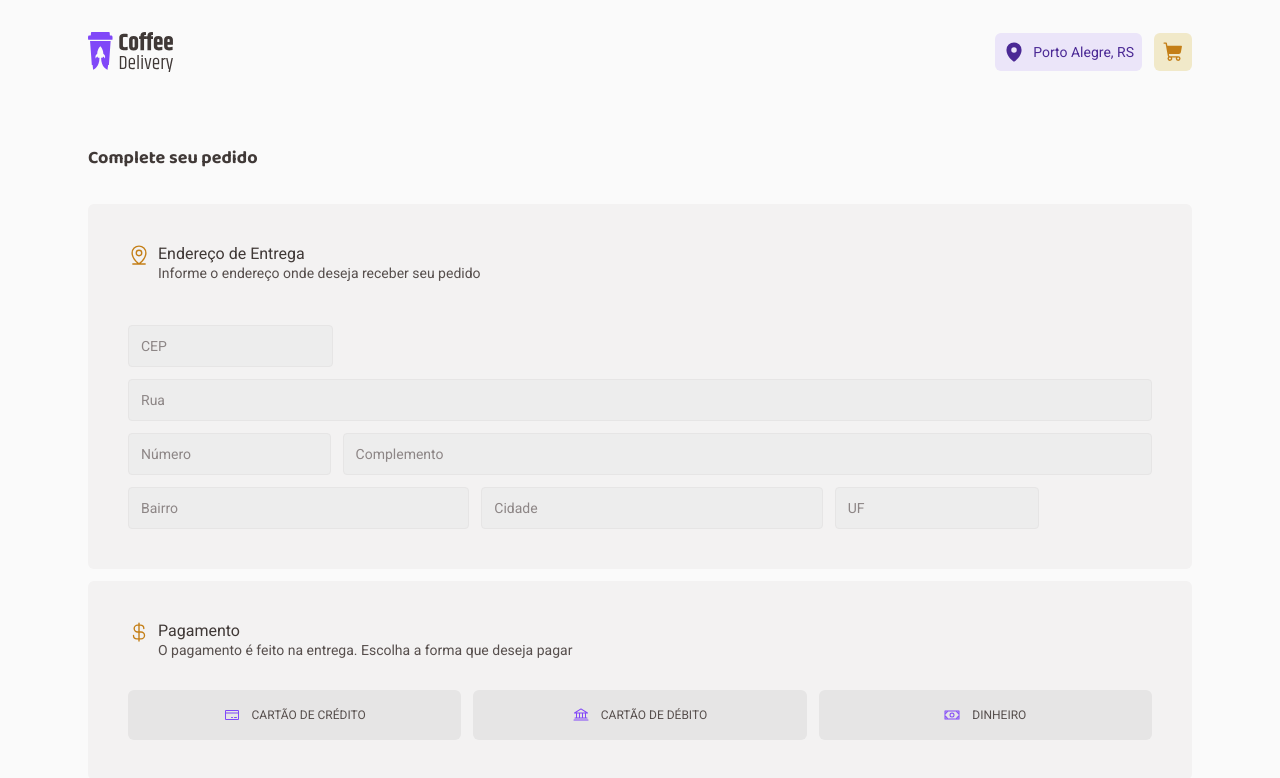
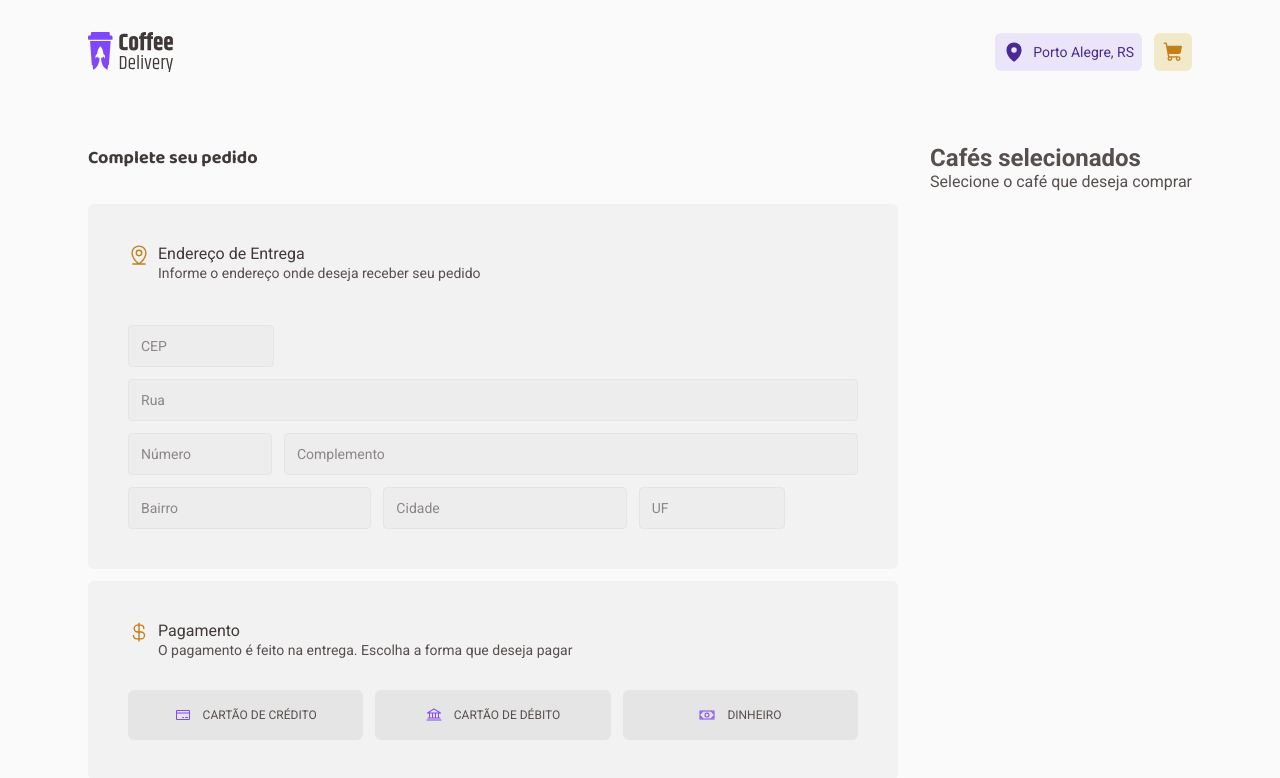
Before and after one commit to gustavoeguedes/coffee-delivery, a React (Vite) app: page /checkout in a window 1280 px wide. Shown: the top 778 px of the page. Built offline with nearby package versions, Linux system fonts and the light colour scheme.

Commit message:
feat: add CompleteOrder component to display selected coffees in Checkout

```diff
--- /dev/null
+++ b/src/pages/Checkout/components/CompleteOrder/index.tsx
@@ -0,0 +1,9 @@
+export function CompleteOrder() {
+  return (
+    <div>
+      <h2>Cafés selecionados</h2>
+      <p>Selecione o café que deseja comprar</p>
+      <div></div>
+    </div>
+  )
+}
--- a/src/pages/Checkout/index.tsx
+++ b/src/pages/Checkout/index.tsx
@@ -1,3 +1,4 @@
+import { CompleteOrder } from './components/CompleteOrder'
 import { CompleteOrderForm } from './components/CompleteOrderForm'
 import { CheckoutContainer } from './styles'
 
@@ -5,6 +6,8 @@ export function Checkout() {
   return (
     <CheckoutContainer>
       <CompleteOrderForm />
+
+      <CompleteOrder />
     </CheckoutContainer>
   )
 }
```
Also changed, not shown: src/pages/Checkout/components/CompleteOrder/styles.ts (added).
